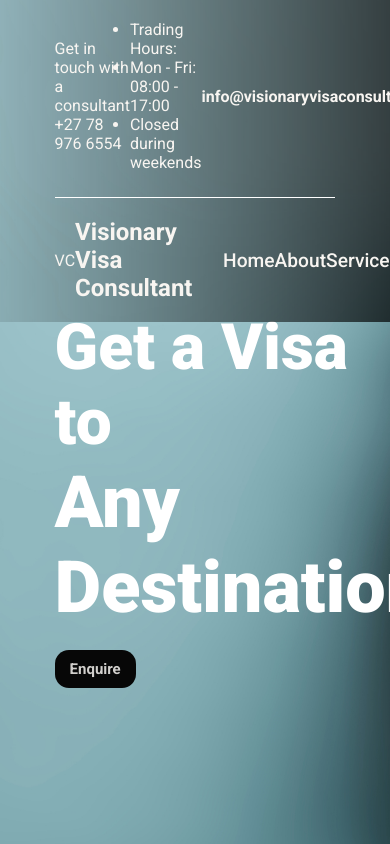
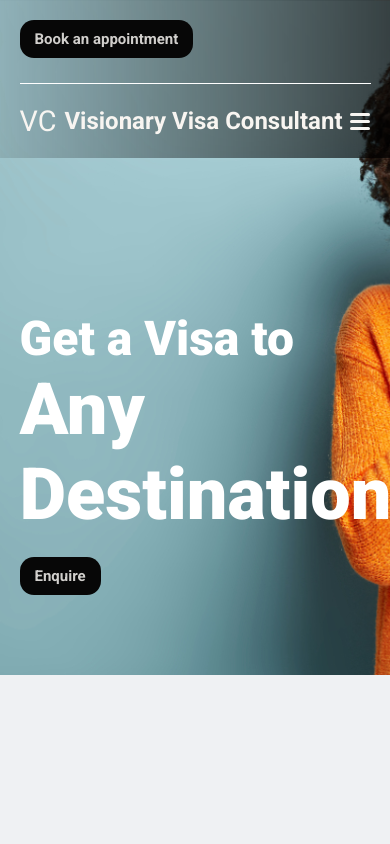
Before and after one commit to Munyabelden/Visa_Consultant-, a React (Create React App) app: page / in a window 390 px wide. Shown: the top 844 px of the page. Built offline with nearby package versions, Linux system fonts and the light colour scheme; the HTML template or start-up script is replaced by a standard one.

Commit message:
Navbar Mobile responsive check

```diff
--- a/src/components/Navbar.js
+++ b/src/components/Navbar.js
@@ -4,8 +4,8 @@
 import Form from './Form';
 
 const NavBar = () => {
-
   const [isPopupOpen, setIsPopupOpen] = useState(false);
+  const [isNavOpen, setIsNavOpen] = useState(false); // Toggle for mobile menu
 
   return (
     <nav className="navigation">
@@ -19,20 +19,27 @@
         <span className="email">
           <strong>info@visionaryvisaconsultant.co.za</strong>
         </span>
-        <button className="contact-btn" onClick={ () => setIsPopupOpen(true)}>Book an appointment</button>
+        <button className="contact-btn" onClick={() => setIsPopupOpen(true)}>Book an appointment</button>
       </div>
 
       <div className="primary-nav">
         <span className="logo">VC</span>
         <h1 className="primary-heading">Visionary Visa Consultant</h1>
 
-        <ul className="nav-links">
-          <li><Link to="/">Home</Link></li>
-          <li><Link to="/about">About</Link></li>
-          <li><Link to="/services">Services</Link></li>
-          <li><Link to="/contact">Contact</Link></li>
+        <div className={`mobile-menu-toggle ${isNavOpen ? 'open' : ''}`} onClick={() => setIsNavOpen(!isNavOpen)}>
+          <span className="menu-bar"></span>
+          <span className="menu-bar"></span>
+          <span className="menu-bar"></span>
+        </div>
+
+        <ul className={`nav-links ${isNavOpen ? 'open' : ''}`}>
+          <li><Link to="/" onClick={() => setIsNavOpen(false)}>Home</Link></li>
+          <li><Link to="/about" onClick={() => setIsNavOpen(false)}>About</Link></li>
+          <li><Link to="/services" onClick={() => setIsNavOpen(false)}>Services</Link></li>
+          <li><Link to="/contact" onClick={() => setIsNavOpen(false)}>Contact</Link></li>
         </ul>
       </div>
+
       <Popup trigger={isPopupOpen} setTrigger={setIsPopupOpen}>
         <Form />
       </Popup>
--- a/src/index.css
+++ b/src/index.css
@@ -167,3 +167,115 @@
   font-size: 18px;
   cursor: pointer;
 }
+
+@media (max-width: 800px) {
+  .header {
+    background-image: url('./components/images/header-bg\ \(1\).jpg');
+    height: 80vh;
+  }
+
+  nav {
+    flex-direction: column;
+    justify-content: space-around;
+    align-items: center;
+    padding-inline: 5%;
+  }
+
+  .primary-details p,
+  .primary-details .trading-hours,
+  .primary-details .email {
+    display: none;
+  }
+
+  .primary-nav {
+    position: relative;
+  }
+
+  /* Hamburger menu styles */
+  .mobile-menu-toggle {
+    display: block;
+    cursor: pointer;
+  }
+
+  .mobile-menu-toggle .menu-bar {
+    display: block;
+    width: 20px;
+    height: 3px;
+    background-color: #f8f5f1;
+    margin: 4px 0;
+    transition: 0.4s;
+    border-radius: 5px;
+    -webkit-border-radius: 5px;
+    -moz-border-radius: 5px;
+    -ms-border-radius: 5px;
+    -o-border-radius: 5px;
+    transition: all 300ms ease-in-out;
+    -webkit-transition: all 300ms ease-in-out;
+    -moz-transition: all 300ms ease-in-out;
+    -ms-transition: all 300ms ease-in-out;
+    -o-transition: all 300ms ease-in-out;
+}
+
+  .mobile-menu-toggle.open .menu-bar:nth-child(1) {
+    transform: rotate(45deg) translate(5px, 5px);
+  }
+
+  .mobile-menu-toggle.open .menu-bar:nth-child(2) {
+    opacity: 0;
+  }
+
+  .mobile-menu-toggle.open .menu-bar:nth-child(3) {
+    transform: rotate(-45deg) translate(5px, -5px);
+  }
+
+  /* Hide navigation links initially */
+  .nav-links {
+    display: none;
+    flex-direction: column;
+    gap: 10px;
+    position: absolute;
+    top: 60px;
+    right: 0;
+    background-color: rgba(0, 0, 0, 0.6);
+    padding: 20px;
+    width: 100%;
+    height: 50vh;
+    max-width: 200px;
+    z-index: 1001;
+    border-radius: 8px;
+    transition: all 400ms ease-in-out;
+    -webkit-transition: all 400ms ease-in-out;
+    -moz-transition: all 400ms ease-in-out;
+    -ms-transition: all 400ms ease-in-out;
+    -o-transition: all 400ms ease-in-out;
+}
+
+  /* Show navigation links when open */
+  .nav-links.open {
+    display: flex;
+  }
+
+  /* Adjust font size for mobile */
+  .nav-links li a {
+    font-size: 1.4rem;
+    color: #fff;
+    padding: 10px 0;
+  }
+
+  /* Adjust header font size for mobile */
+  .primary-heading {
+    font-size: 1.5rem;
+  }
+
+  .logo {
+    font-size: 1.8rem;
+  }
+
+  .primary-info {
+    margin-left: 5%;
+  }
+
+  .primary-info .primary-paragraph {
+    font-size: 48px;
+  }
+}
```
